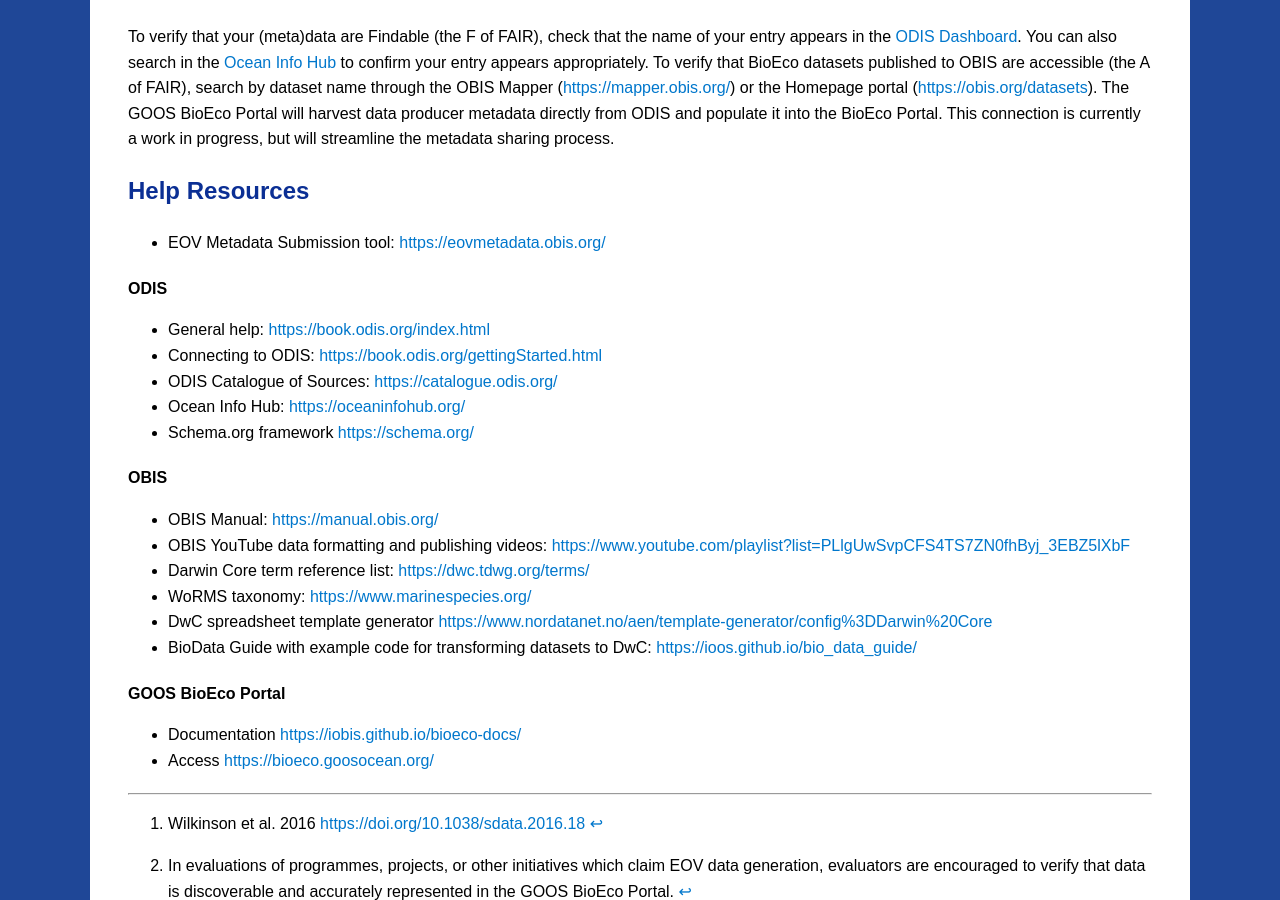
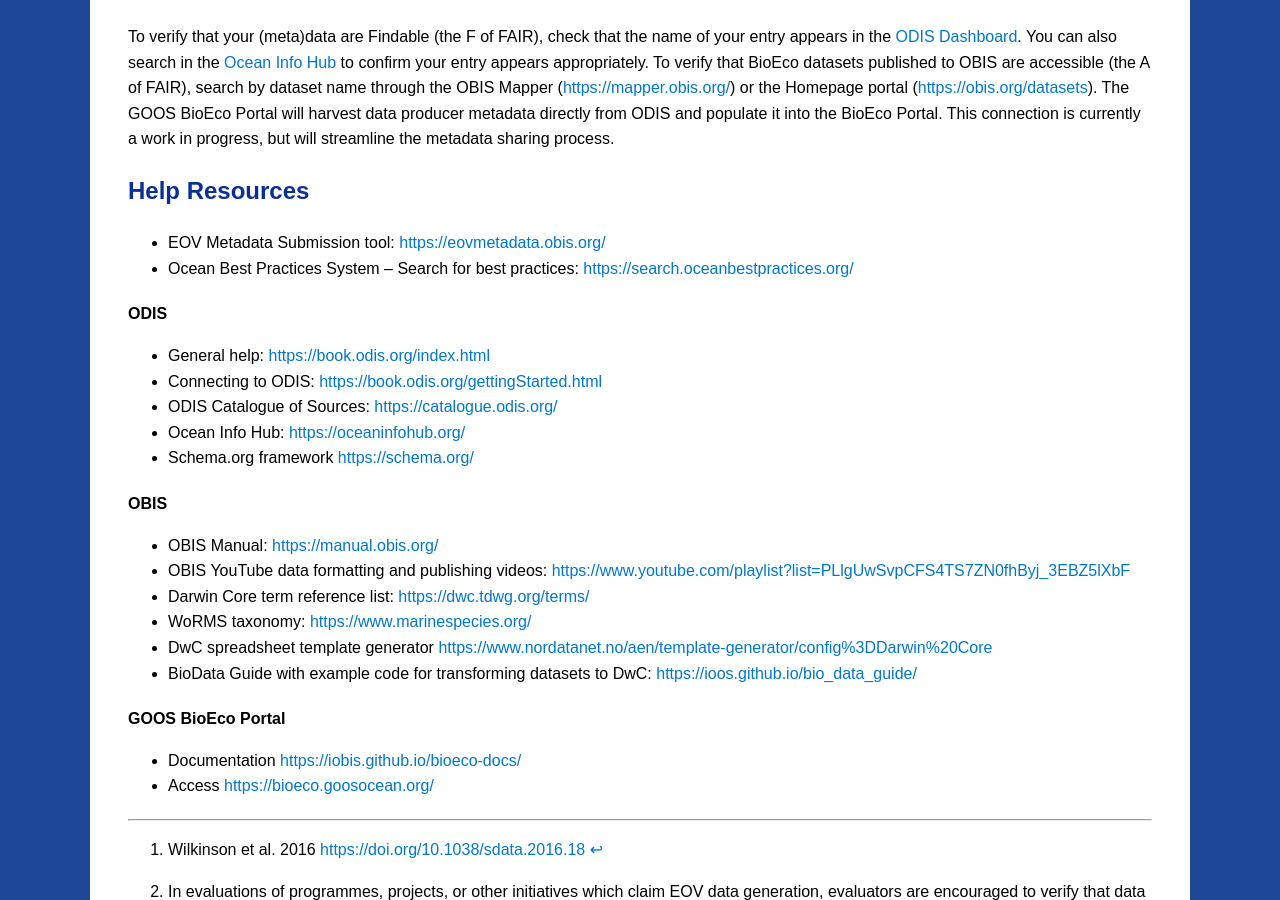
Before and after one commit to iobis/eov-data-management, a Jekyll site: the page built from index.md, in a window 1280 px wide and 900 px high, scrolled down 6402 px. Built offline with Jekyll 4.4.1, drawn with Linux system fonts in a browser that asks for light colours; our own code applies the rules of GitHub Pages for plain Markdown files.

Commit message:
add OBPS as resource

```diff
--- a/index.md
+++ b/index.md
@@ -143,6 +143,7 @@
 ## Help Resources
 
 * EOV Metadata Submission tool: [https://eovmetadata.obis.org/](https://eovmetadata.obis.org/)
+* Ocean Best Practices System – Search for best practices: [https://search.oceanbestpractices.org/](https://search.oceanbestpractices.org/)
 
 **ODIS**
 
```
